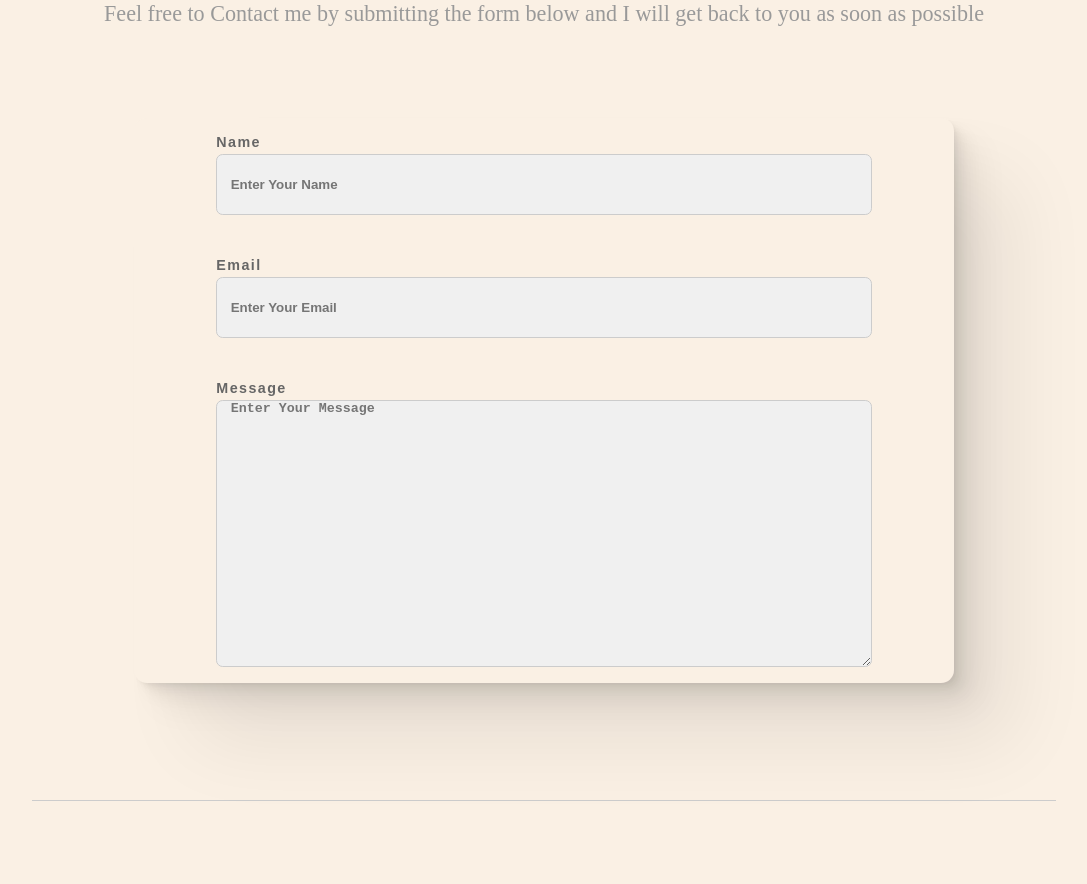
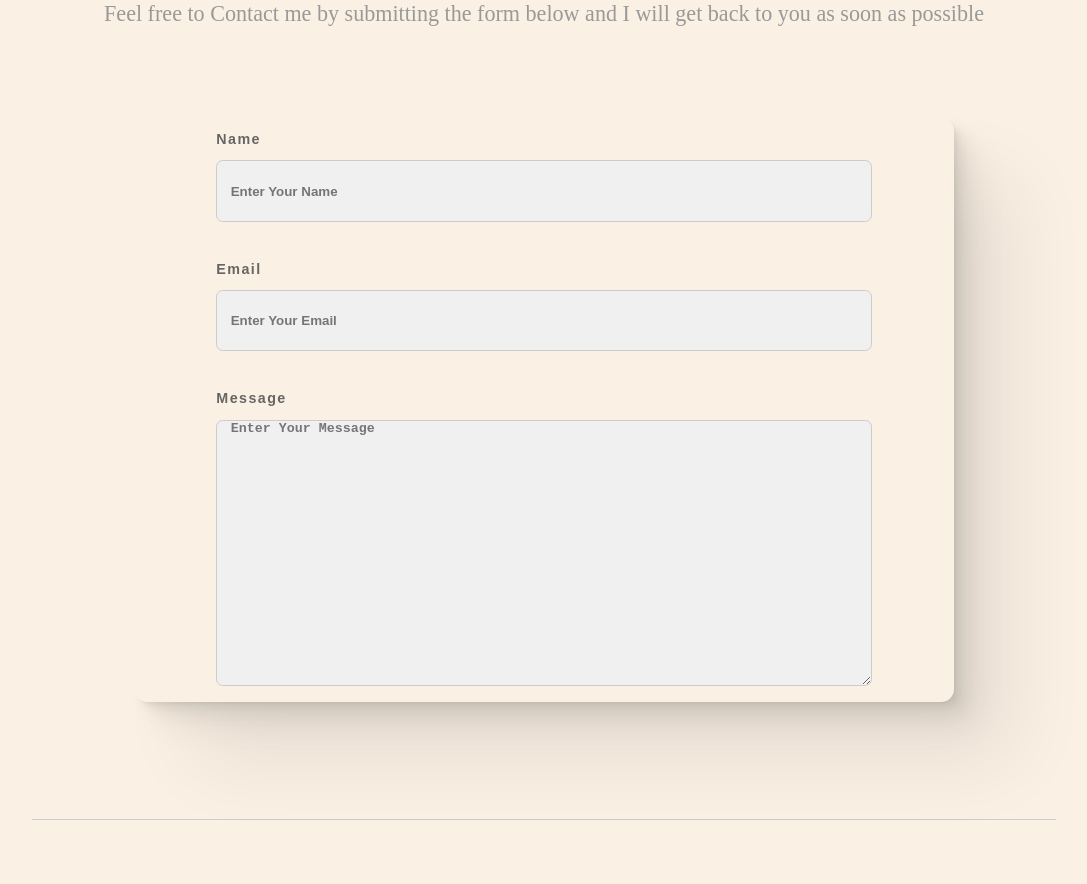
Before and after one commit to LeDucNghi/portfolio, a React (Vite) app: page / in a window 1280 px wide. Shown: the part 3060-3944 px from the top of the page, without its empty margins (96-1183 px from the left). Built offline with nearby package versions, Linux system fonts and the light colour scheme.

Commit message:
update style

```diff
--- a/src/components/Contact/Contact.scss
+++ b/src/components/Contact/Contact.scss
@@ -26,10 +26,7 @@
             font-size: 1.1em;
             font-weight: 700;
             letter-spacing: 0.1em;
-            line-height: 1.6em;
             text-align: left;
-
-            margin-bottom: 1em;
         }
 
         textarea,
@@ -42,6 +39,8 @@
             padding-left: 1em;
             font-weight: 600;
 
+            margin-top: 1em;
+
             border: 0.1em solid #ccc;
         }
 
```
